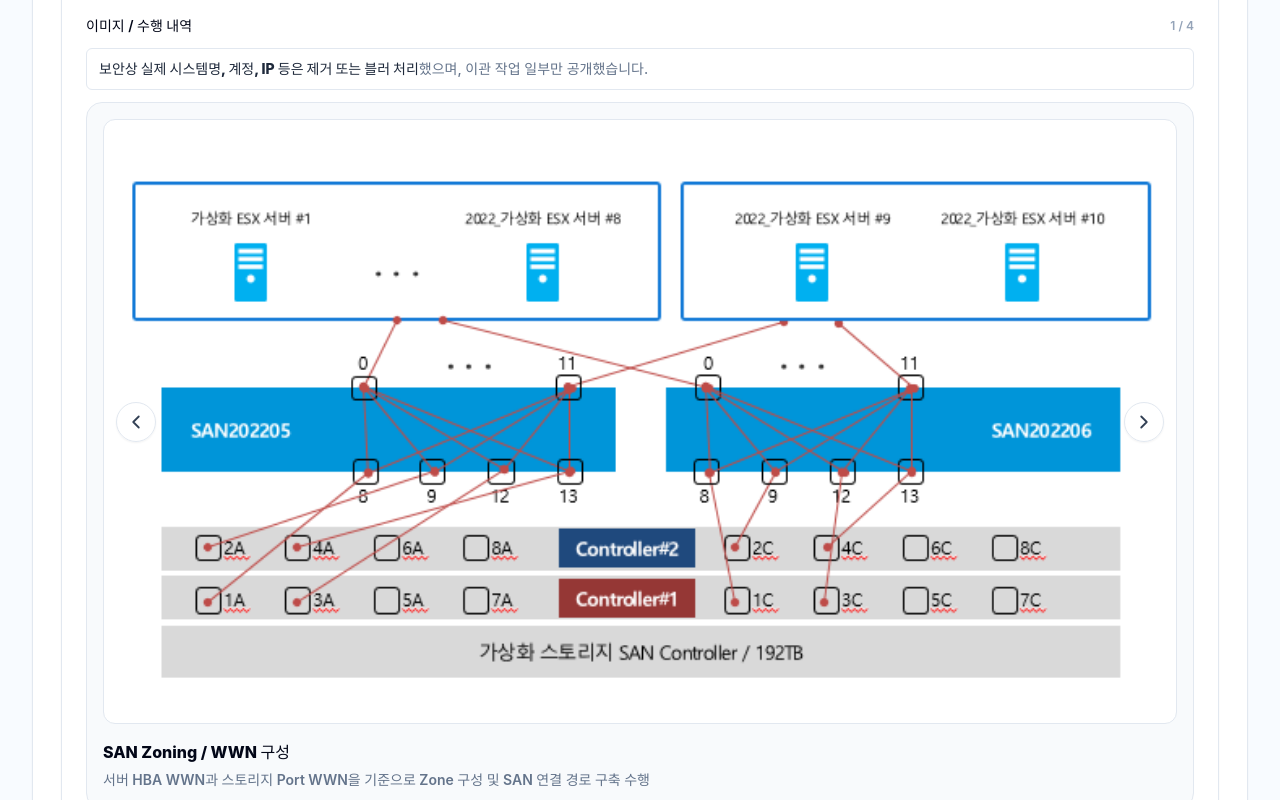
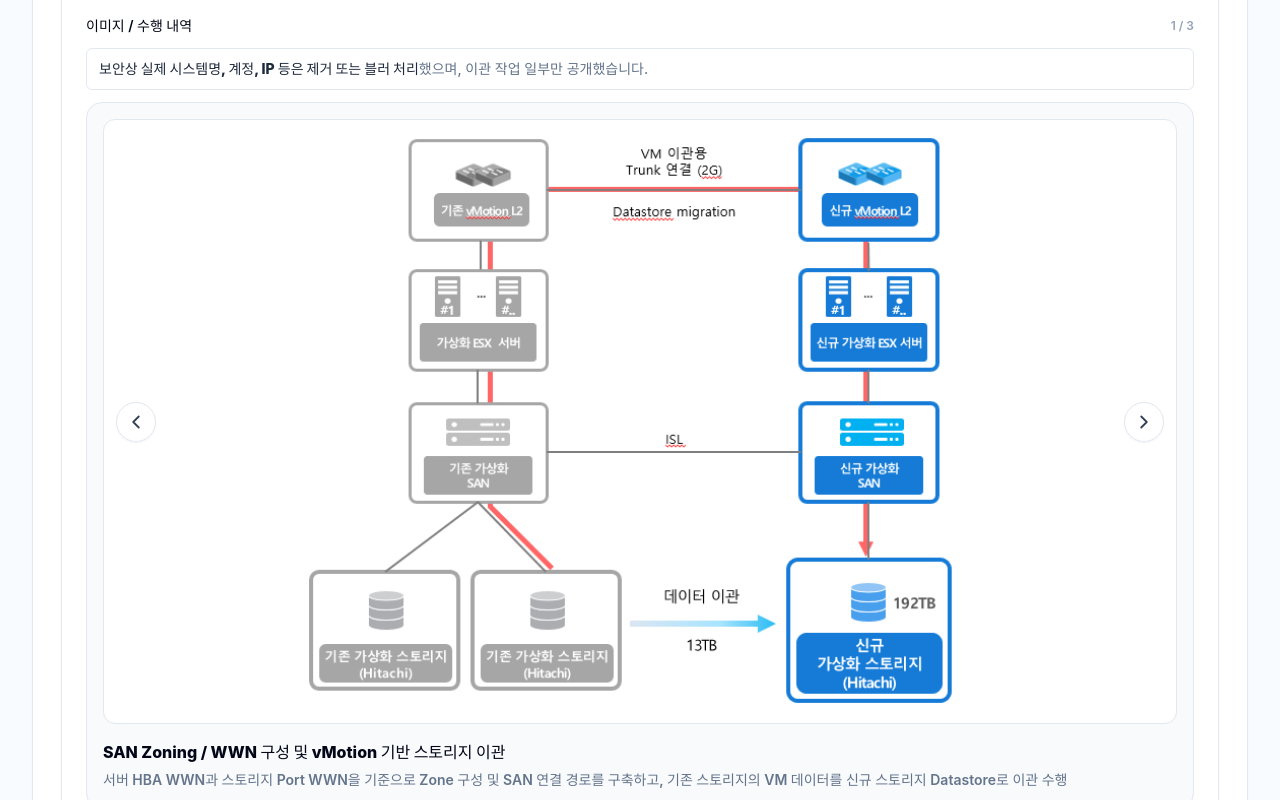
Before and after one commit to JANGSEOKHAN/JANGSEOKHAN.github.io, a React (Vite) app: page / in a window 1280 px wide. Shown: the part 8280-9080 px from the top of the page. Built offline with nearby package versions, Linux system fonts and the light colour scheme; a web font is replaced by a local one.

Commit message:
Update datacenter migration visuals

```diff
--- a/src/data/profile.ts
+++ b/src/data/profile.ts
@@ -409,16 +409,11 @@ export const projects: Project[] = [
       '보안상 실제 시스템명, 계정, IP 등은 제거 또는 블러 처리했으며, 이관 작업 일부만 공개했습니다.',
     visuals: [
       {
-        title: 'SAN Zoning / WWN 구성',
-        description: '서버 HBA WWN과 스토리지 Port WWN을 기준으로 Zone 구성 및 SAN 연결 경로 구축 수행',
-        imageUrl: 'projects/datacenter/san-zoning-wwn-v2.png',
-        alt: 'SAN Zoning 및 WWN 구성',
-      },
-      {
-        title: 'vMotion 기반 스토리지 이관',
-        description: '기존 스토리지의 VM 데이터를 신규 스토리지 Datastore로 이관하며 서비스 영향도를 줄인 migration 수행',
+        title: 'SAN Zoning / WWN 구성 및 vMotion 기반 스토리지 이관',
+        description:
+          '서버 HBA WWN과 스토리지 Port WWN을 기준으로 Zone 구성 및 SAN 연결 경로를 구축하고, 기존 스토리지의 VM 데이터를 신규 스토리지 Datastore로 이관 수행',
         imageUrl: 'projects/datacenter/vmotion-storage-migration.png',
-        alt: 'vMotion 기반 스토리지 이관',
+        alt: 'SAN Zoning 및 vMotion 기반 스토리지 이관',
       },
       {
         title: 'Datastore 인식 확인',
```
Also changed, not shown: public/projects/datacenter/san-zoning-wwn-v2.png (deleted), public/projects/datacenter/san-zoning-wwn.png (deleted).
